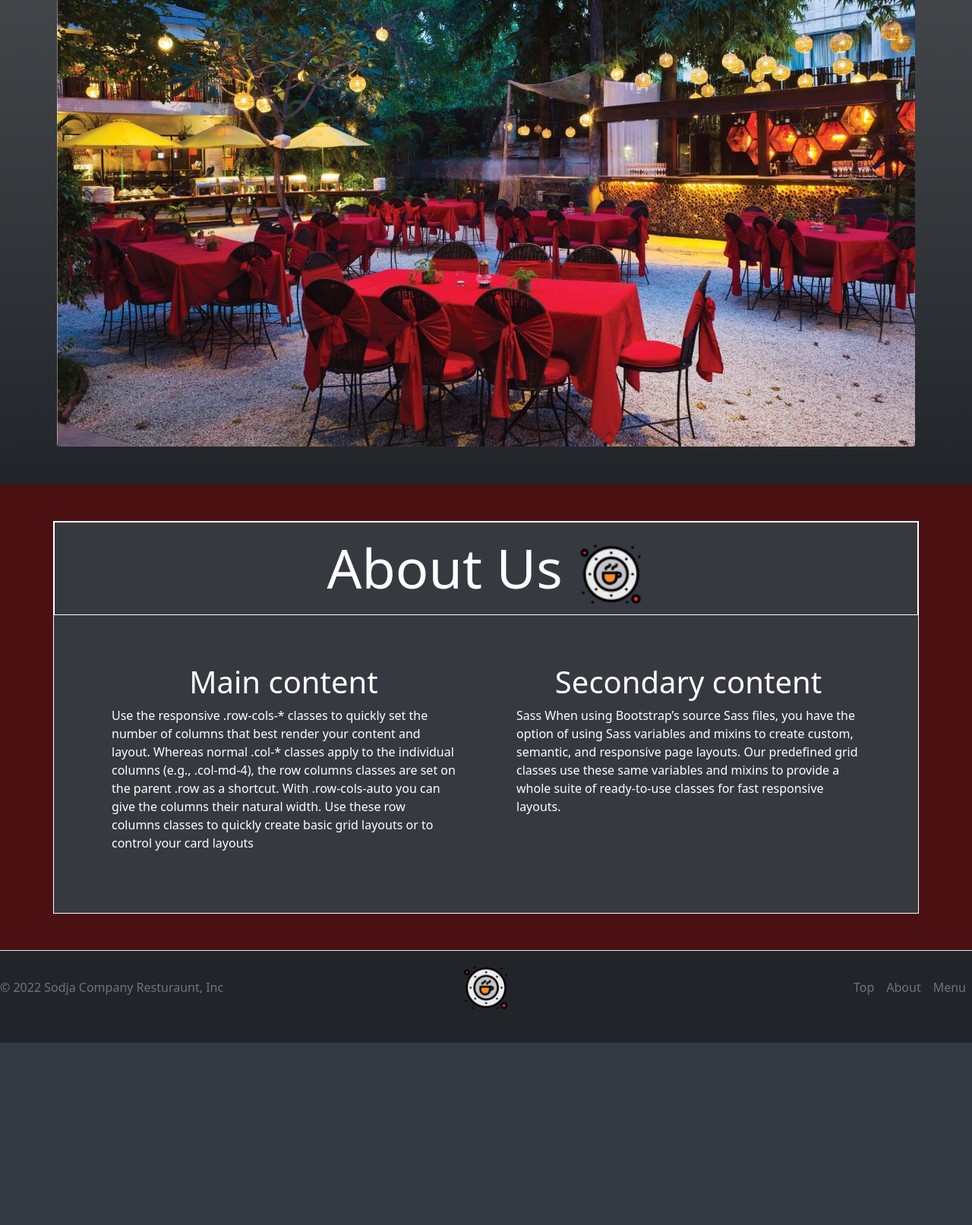
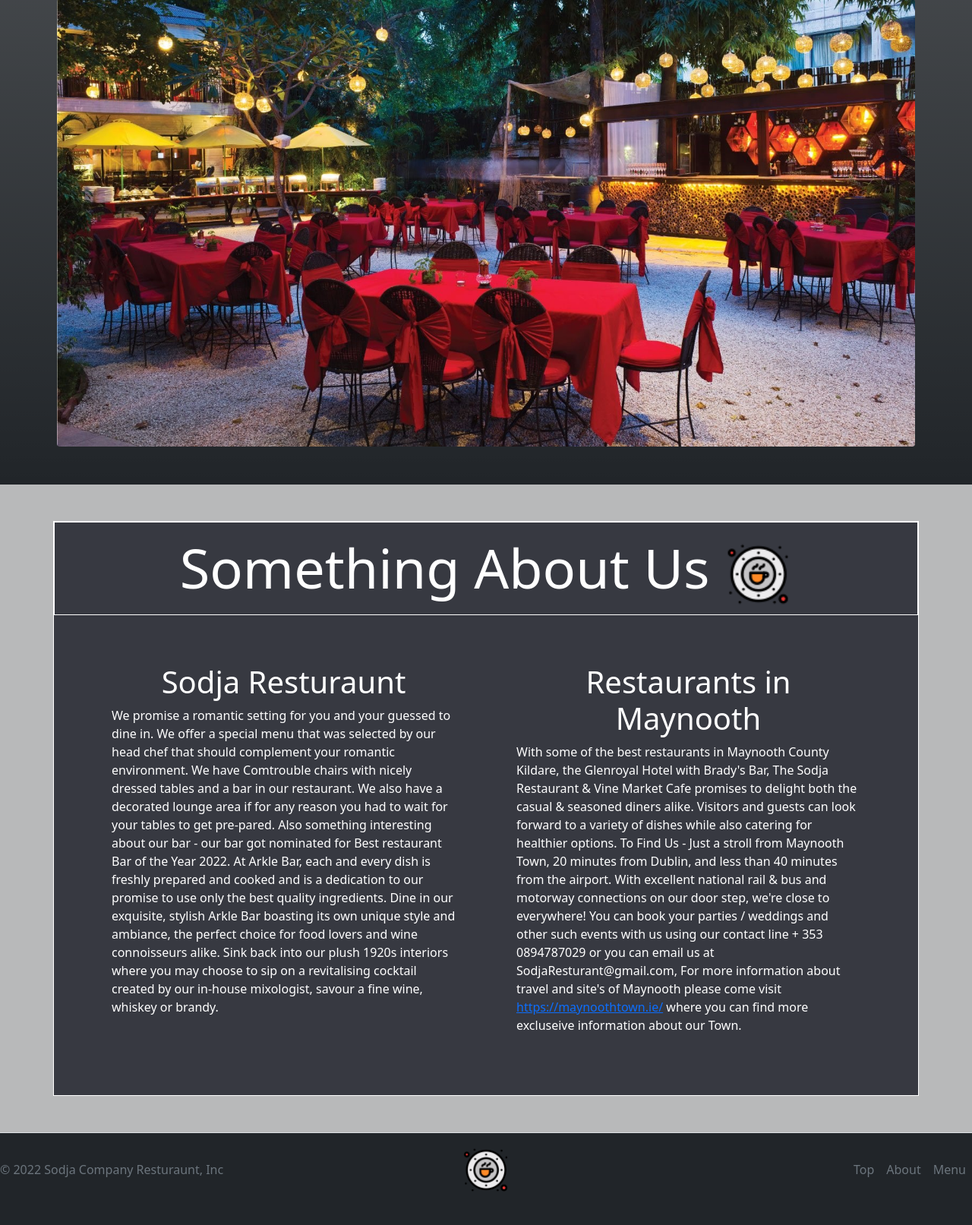
Before and after one commit to Arminas19/project4, a Django app: page / in a window 1280 px wide. Shown: the part 67-1680 px from the top of the page at 76% size. Before the commit the page ends 1440 px from the top, so only its background shows below. Run offline with Django 3.2, Linux system fonts and the light colour scheme; some libraries are stand-ins or nearby versions.

Commit message:
finished writting new text and finished styling my about page

```diff
--- a/Schedule.txt
+++ b/Schedule.txt
@@ -13,3 +13,7 @@
 19/02/2022 - started on my footer and added to the header.
 
 20/02/2022 - start on about section.
+
+21/02/2022 - finish about section
+
+22/02/2022 - start on menu section.
--- a/templates/base.html
+++ b/templates/base.html
@@ -49,44 +49,54 @@
         <hr>
     </div>
 
-    <div class="container-fluid" style="background-color: rgba(105, 2, 2, 0.589);">
+    <div class="container-fluid" style="background-color: rgba(255, 255, 255, 0.678);">
         <div class="container mb-5 mt-5" style="border: 1px solid #fff; background-color: rgb(55, 57, 65);">
             <div class="row" style="border: 1px solid #fff;">
                 <div class="col-12 pt-3">
-                    <h1 class="text-center display-2" style="color: #fff;"> About Us <img
+                    <h1 class="text-center display-2" style="color: #fff;"> Something About Us <img
                             src="{% static 'assets/icon.png' %}" alt="" width="90" height="90"></h1>
                 </div>
             </div>
             <div class="row p-5 g-5">
                 <div class="col-sm-6">
                     <div class="p-3">
-                        <h1 class="text-center" style="color: #fff;">Main content</h1>
-                        <p style="color: #fff;"> Use the responsive .row-cols-* classes to quickly set the number of
-                            columns that best render your
-                            content and layout. Whereas normal .col-* classes apply to the individual columns (e.g.,
-                            .col-md-4),
-                            the
-                            row columns classes are set on the parent .row as a shortcut. With .row-cols-auto you can
-                            give the
-                            columns their natural width.
-
-                            Use these row columns classes to quickly create basic grid layouts or to control your card
-                            layouts
-
+                        <h1 class="text-center" style="color: #fff;">Sodja Resturaunt</h1>
+                        <p style="color: #fff;"> We promise a
+                            romantic setting for you and your guessed to dine in. We offer a
+                            special menu that was selected by our head chef that should complement your romantic
+                            environment.
+                            We have Comtrouble chairs with
+                            nicely dressed tables and a bar in our
+                            restaurant. We also have a decorated lounge area
+                            if for any reason you had to wait for your tables to get pre-pared.
+                            Also something interesting about our bar - our bar got nominated for Best restaurant Bar of
+                            the Year 2022.
+                            At Arkle Bar, each
+                            and every dish is freshly prepared and cooked and is a dedication to our promise to use only
+                            the best quality ingredients.
+                            Dine in our exquisite, stylish Arkle Bar boasting its own unique style and ambiance, the
+                            perfect choice for food lovers and wine connoisseurs alike. Sink back into our plush 1920s
+                            interiors where you may choose to sip on a revitalising cocktail created by our in-house
+                            mixologist, savour a fine wine, whiskey or brandy.
                         </p>
                     </div>
                 </div>
 
                 <div class="col-sm-6">
                     <div class="p-3">
-                        <h1 class="text-center" style="color: #fff;">Secondary content</h1>
-                        <p style="color: #fff;"> Sass
-                            When using Bootstrap’s source Sass files, you have the option of using Sass variables and
-                            mixins to
-                            create custom, semantic, and responsive page layouts. Our predefined grid classes use these
-                            same
-                            variables and mixins to provide a whole suite of ready-to-use classes for fast responsive
-                            layouts.
+                        <h1 class="text-center" style="color: #fff;">Restaurants in Maynooth</h1>
+                        <p style="color: #fff;"> With some of the best restaurants in Maynooth County Kildare, the
+                            Glenroyal Hotel with Brady's Bar, The Sodja Restaurant & Vine Market Cafe promises to
+                            delight both the casual & seasoned diners alike. Visitors and guests can look forward to a
+                            variety of dishes while also catering for healthier options.
+                            To Find Us -
+                            Just a stroll from Maynooth Town, 20 minutes from Dublin, and less than 40 minutes from the
+                            airport.
+
+                            With excellent national rail & bus and motorway connections on our door step, we're close to
+                            everywhere! You can book your parties / weddings and other such events with us using our
+                            contact line + 353 0894787029 or you can email us at SodjaResturant@gmail.com, For more information about travel and site's of
+                            Maynooth please come visit <a href="https://maynoothtown.ie/">https://maynoothtown.ie/</a> where you can find more excluseive information about our Town.
                         </p>
                     </div>
                 </div>
```
